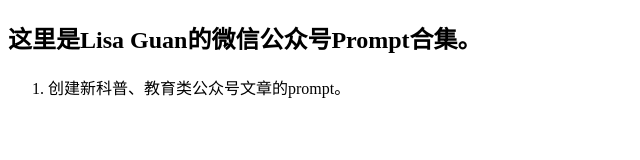
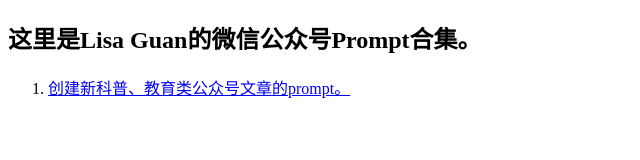
Before and after one commit to Nevergetmynickname/my-Wechat-article-prompt, a plain HTML site: page index.html in a window 1280 px wide. Shown: the whole page, without its empty margins (0-640 px from the left). Drawn offline with Linux system fonts and the light colour scheme.

Commit message:
add a new link

```diff
--- a/index.html
+++ b/index.html
@@ -7,7 +7,9 @@
 <body>
     <h2>这里是Lisa Guan的微信公众号Prompt合集。</h2>
     <ol>
-        <li><href url="Write an new article with ideas.html">创建新科普、教育类公众号文章的prompt。</href></li></li>
+        <li>
+            <a href="Write an new article with ideas.html" target="_blank">创建新科普、教育类公众号文章的prompt。</a>
+        </li>
     </ol>
 </body>
 </html>
```
